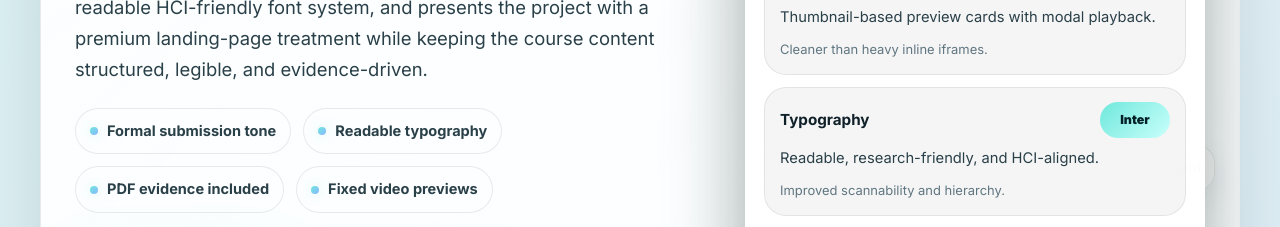
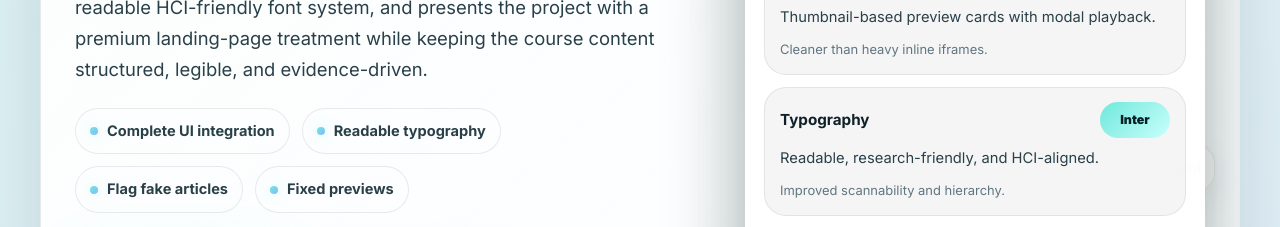
Before and after one commit to mridulsharma031/HCI-portfolio, a plain HTML site: page project.html in a window 1280 px wide. Shown: the part 690-917 px from the top of the page. Drawn offline with Linux system fonts and the light colour scheme.

Commit message:
updated project

```diff
--- a/project.html
+++ b/project.html
@@ -46,10 +46,10 @@
               <div class="spacer-16"></div>
               <p class="lead">This refined version strengthens the opening hierarchy, uses a more readable HCI-friendly font system, and presents the project with a premium landing-page treatment while keeping the course content structured, legible, and evidence-driven.</p>
               <div class="hero-meta" aria-label="Highlights">
-                <span class="meta-pill">Formal submission tone</span>
+                <span class="meta-pill">Complete UI integration</span>
                 <span class="meta-pill">Readable typography</span>
-                <span class="meta-pill">PDF evidence included</span>
-                <span class="meta-pill">Fixed video previews</span>
+                <span class="meta-pill">Flag fake articles</span>
+                <span class="meta-pill">Fixed previews</span>
               </div>
               <div class="btn-row">
                 <button class="btn btn-primary" type="button" data-video-open="GWiHdHpN7lo" data-video-title="SmartLens demo">Play SmartLens demo</button>
```
